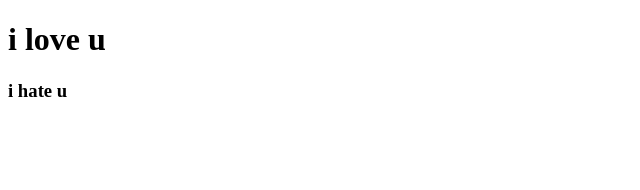
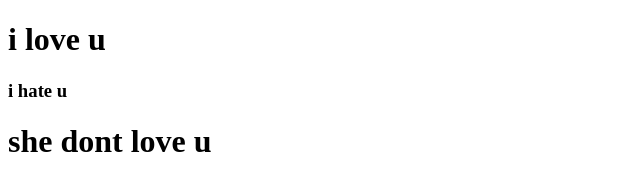
Before and after one commit to freelancerlabin121/myfirstweb, a plain HTML site: page index.html in a window 1280 px wide. Shown: the whole page, without its empty margins (0-640 px from the left). Drawn offline with Linux system fonts and the light colour scheme.

Commit message:
Update index.html

```diff
--- a/index.html
+++ b/index.html
@@ -8,5 +8,6 @@
 <body>
     <h1>i love u</h1>
     <h3>i hate u</h3>
+    <h1>she dont love u</h1>
 </body>
 </html>
```
